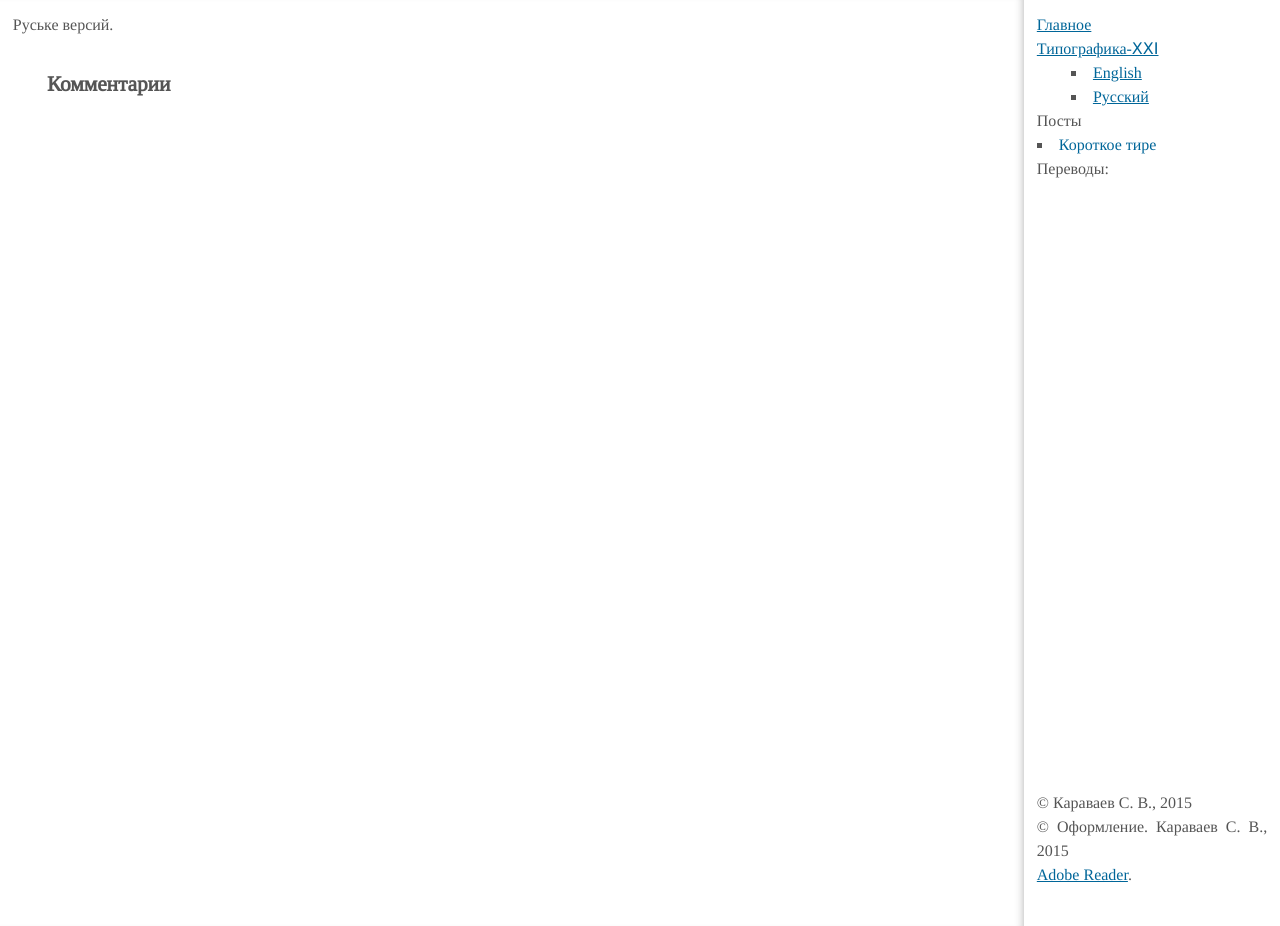
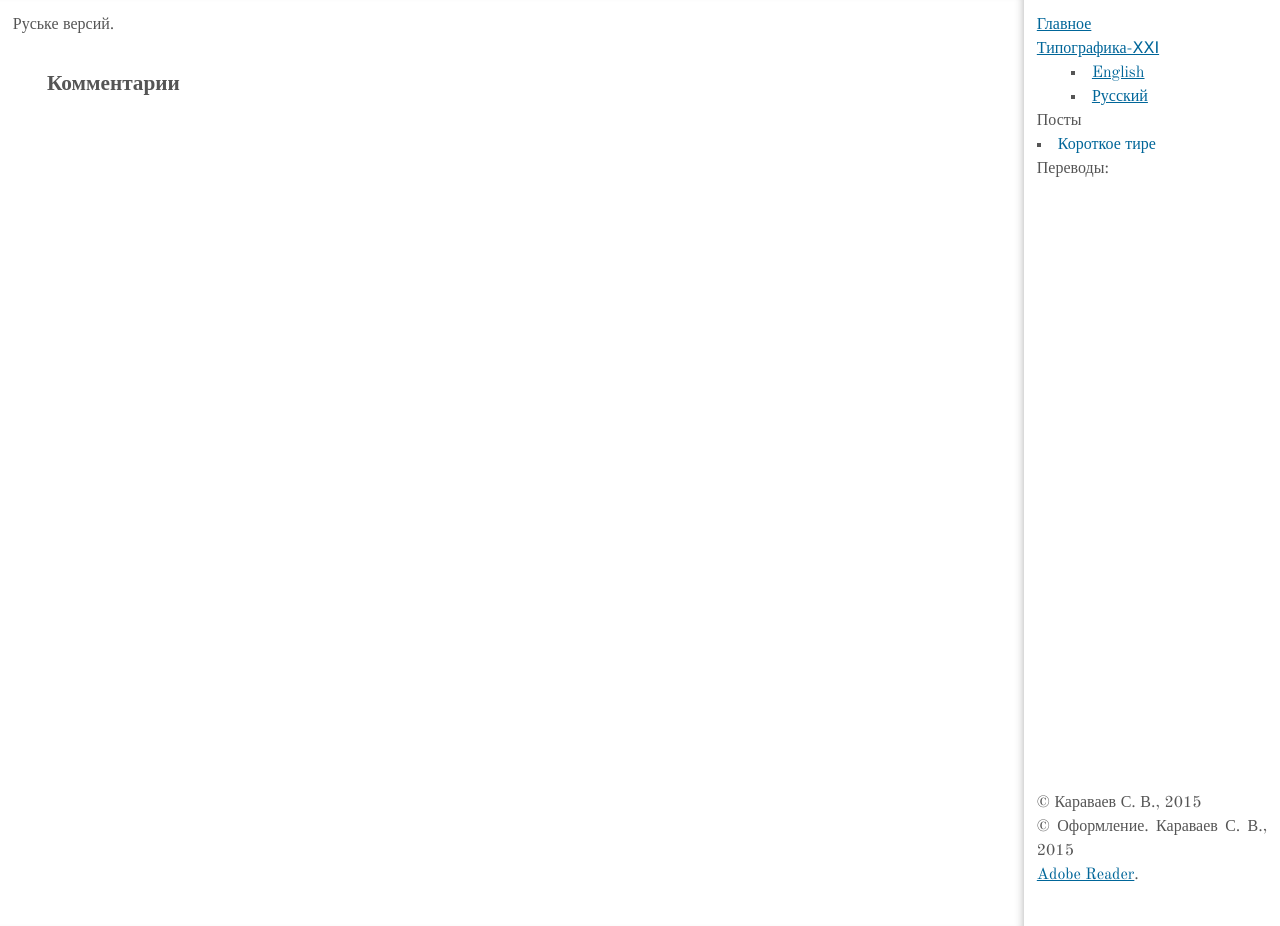
Before and after one commit to praepostor/typography, a Jekyll site: the page built from index.html, in a window 1280 px wide. Built offline with Jekyll 4.4.1, drawn with Linux system fonts in a browser that asks for light colours; comment, search, counter and statistics services are not loaded.

Commit message:
New site

```diff
--- a/css/main.css
+++ b/css/main.css
@@ -7,6 +7,8 @@
  * @copyright 2015 Sergey Karavaev
  * @license The MIT license
  */
+
+@import url(http://fonts.googleapis.com/css?family=Old+Standard+TT);
 
 @font-face {
     font-family: MySerif;
@@ -43,7 +45,7 @@ address {
 body {
     background-color: #fff;
     color: #555;
-    font-family: MySerif, serif;
+    font-family: "Old Standard TT", serif;
     font-size: 1em; /* 14 Russian points */
     height: 100%;
     line-height: 1.5;
```
Also changed, not shown: css/fonts/LiberationSerif.ttf.
